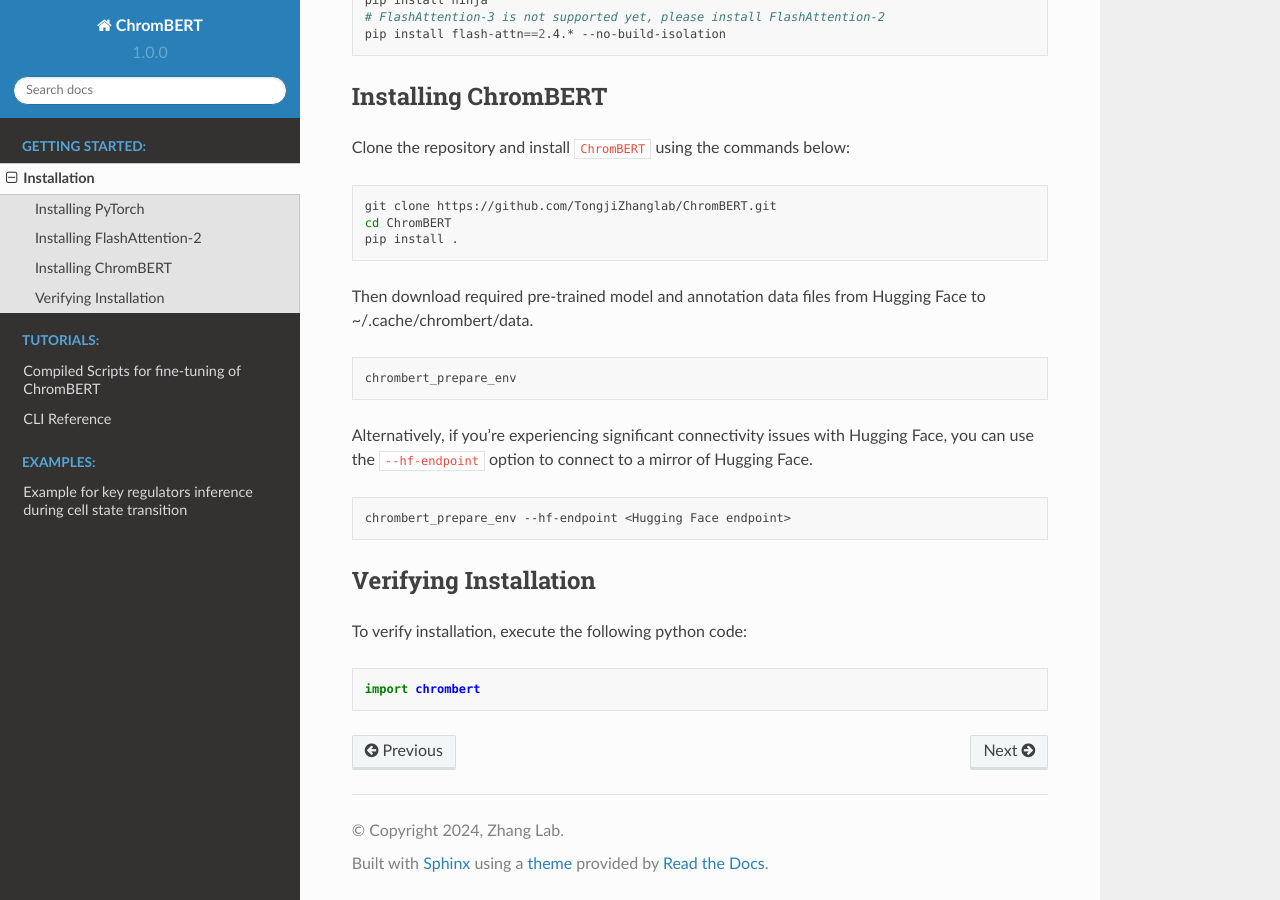
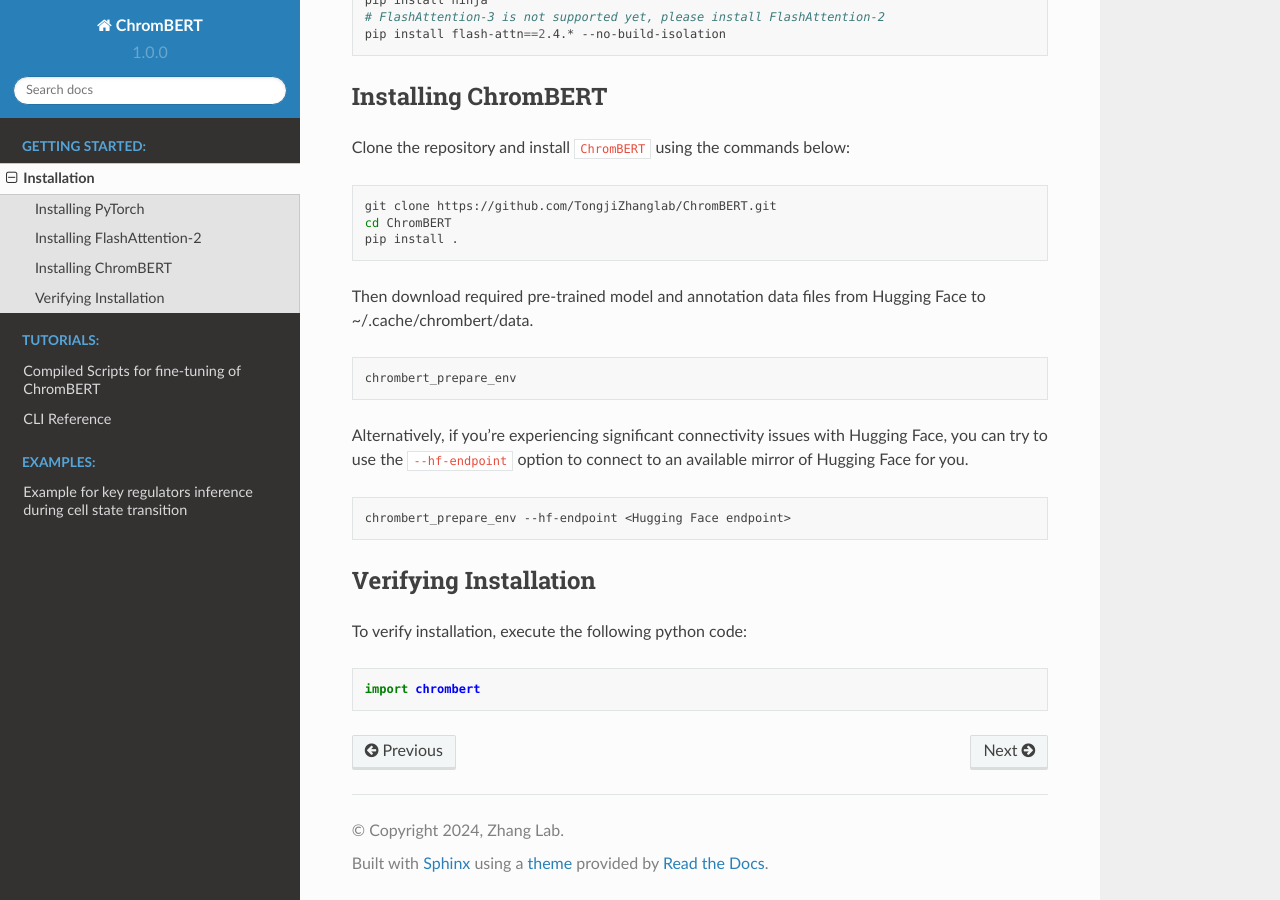
Before and after one commit to zhaoweiyu-github/ChromBERT, a Sphinx documentation site: the page built from docs/source/installation.rst, in a window 1280 px wide and 900 px high, scrolled down 521 px. Built offline with Sphinx 7.4.7 and the Read the Docs theme 2.0.0, drawn with Linux system fonts in a browser that asks for light colours; pages that are not in the unit, such as notebooks, are missing from menus.

Commit message:
update installation guide

```diff
--- a/docs/source/installation.rst
+++ b/docs/source/installation.rst
@@ -35,7 +35,7 @@
 
     chrombert_prepare_env
 
-Alternatively, if you're experiencing significant connectivity issues with Hugging Face, you can use the ``--hf-endpoint`` option to connect to a mirror of Hugging Face.
+Alternatively, if you're experiencing significant connectivity issues with Hugging Face, you can try to use the ``--hf-endpoint`` option to connect to an available mirror of Hugging Face for you.
 
 .. code-block:: shell
 
```
Also changed, not shown: README.md (+1 -1 lines).
